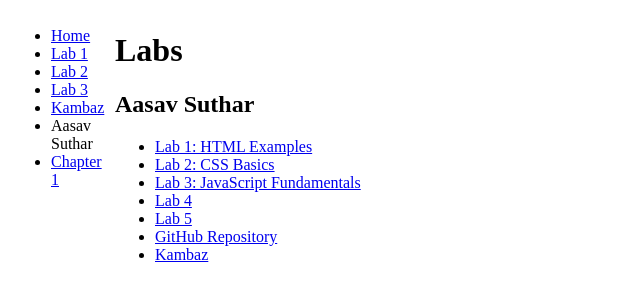
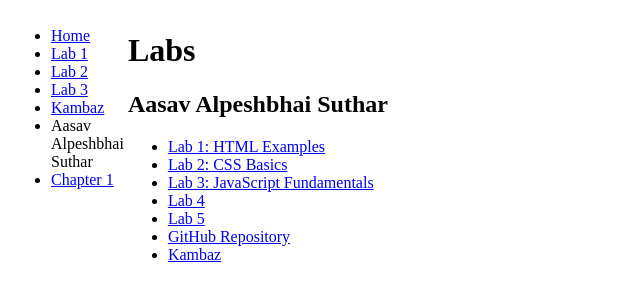
Before and after one commit to savsuth/webdev-client, a Next.js app: page /labs in a window 1280 px wide. Shown: the top 300 px of the page, without its empty margins (0-640 px from the left). Built offline with nearby package versions, Linux system fonts and the light colour scheme.

Commit message:
Use full legal name on Labs to match Canvas roster
The Name and section auto-check compares against the Canvas roster
name, which includes a middle name not previously shown on Labs.

Co-Authored-By: Claude Sonnet 5 <noreply@anthropic.com>

```diff
--- a/app/labs/TOC.tsx
+++ b/app/labs/TOC.tsx
@@ -22,7 +22,7 @@ export default function TOC() {
           Kambaz
         </Link>
       </li>
-      <li>Aasav Suthar</li>
+      <li>Aasav Alpeshbhai Suthar</li>
       <li>
         <a
           href="https://webdev-client.vercel.app/book/ch1"
--- a/app/labs/page.tsx
+++ b/app/labs/page.tsx
@@ -4,7 +4,7 @@ export default function Labs() {
   return (
     <div id="wd-labs">
       <h1>Labs</h1>
-      <h2>Aasav Suthar</h2>
+      <h2>Aasav Alpeshbhai Suthar</h2>
       <ul>
         <li>
           <Link href="/labs/lab1">Lab 1: HTML Examples</Link>
```
